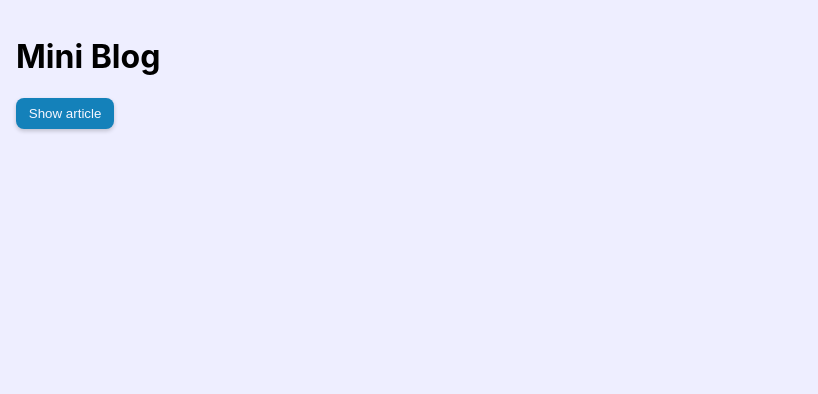
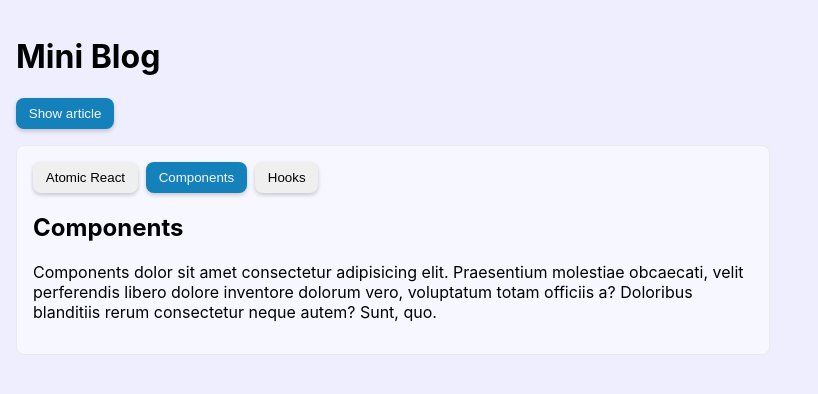
Before and after one commit to mvaldes/react-master-mini-blog, a React (Vite) app: page / in a window 1280 px wide. Shown: the top 394 px of the page, without its empty margins (0-818 px from the left). Built offline with nearby package versions, Linux system fonts and the light colour scheme.

Commit message:
add correction

```diff
--- a/src/App.jsx
+++ b/src/App.jsx
@@ -1,6 +1,34 @@
 import { useState } from 'react';
 import Button from './components/Button';
 import Article from './components/Article';
+import Tabs from './components/Tabs';
+
+const tabs = [
+	{
+		title: 'Atomic React',
+		content: <Article title="Atomic React">
+			<p>
+				Atomic React dolor sit amet consectetur adipisicing elit. Praesentium molestiae obcaecati, velit perferendis libero dolore inventore dolorum vero, voluptatum totam officiis a? Doloribus blanditiis rerum consectetur neque autem? Sunt, quo.
+			</p>
+		</Article>,
+	},
+	{
+		title: 'Components',
+		content: <Article title="Components">
+			<p>
+				Components dolor sit amet consectetur adipisicing elit. Praesentium molestiae obcaecati, velit perferendis libero dolore inventore dolorum vero, voluptatum totam officiis a? Doloribus blanditiis rerum consectetur neque autem? Sunt, quo.
+			</p>
+		</Article>,
+	},
+	{
+		title: 'Hooks',
+		content: <Article title="Hooks">
+			<p>
+				Hooks dolor sit amet consectetur adipisicing elit. Praesentium molestiae obcaecati, velit perferendis libero dolore inventore dolorum vero, voluptatum totam officiis a? Doloribus blanditiis rerum consectetur neque autem? Sunt, quo.
+			</p>
+		</Article>,
+	},
+];
 
 const App = () => {
   const [ isArticleDisplayed, setIsArticleDisplayed ] = useState(false);
@@ -27,6 +55,9 @@ const App = () => {
 				</p>
 			</Article>
 		}
+		{
+			<Tabs defaultActiveTab={ 1 } tabs={ tabs } />
+		}
 	</>
   );
 };
--- a/src/components/Button.jsx
+++ b/src/components/Button.jsx
@@ -1,4 +1,4 @@
-const variants = [ 'primary', 'danger', 'warning', 'success' ];
+const variants = [ 'primary', 'danger', 'warning', 'success', 'light' ];
 
 const Button = ({ variant = 'primary', children, ...rest }) => {
 
--- /dev/null
+++ b/src/components/TabButton.jsx
@@ -0,0 +1,7 @@
+import Button from './Button';
+
+const TabButton = ({ isActive = false, children, ...rest }) => {
+	return <Button variant={ isActive ? 'primary' : 'light' } { ...rest }>{ children }</Button>;
+};
+
+export default TabButton;
--- /dev/null
+++ b/src/components/Tabs.jsx
@@ -0,0 +1,26 @@
+import { useState } from 'react';
+import TabButton from './TabButton';
+
+const Tabs = ({ defaultActiveTab, tabs }) => {
+
+	const [ activeTab, setActiveTab ] = useState(defaultActiveTab);
+	const [ currentTabContent, setCurrentTabContent ] = useState(tabs[defaultActiveTab].content);
+
+	const handleChangeTab = (tabIndex) => () => {
+		setActiveTab(tabIndex);
+		setCurrentTabContent(tabs[tabIndex].content);
+	};
+
+	return (
+		<div className="tabs-container">
+			<div className="tabs-buttons-container">
+				{
+					tabs.map(({ title }, index) => <TabButton key={ index } isActive={ index === activeTab } onClick={ handleChangeTab(index) }>{ title }</TabButton>)
+				}
+			</div>
+			{ currentTabContent }
+		</div>
+	);
+};
+
+export default Tabs;
--- a/src/index.css
+++ b/src/index.css
@@ -58,3 +58,25 @@ body {
 	color: var(--white);
 	background-color: var(--success);
 }
+
+.btn-light {
+	color: var(--secondary);
+	background-color: var(--light);
+}
+
+/* Tabs */
+
+.tabs-container {
+	border-radius: 0.5rem;
+	border: 1px solid #eaeaea;
+	background-color: var(--white);
+	padding: 1rem;
+	margin: 1rem 0;
+	max-width: 720px;
+}
+
+.tabs-buttons-container {
+	display: flex;
+	gap: 0.5rem;
+	margin-bottom: 1rem;
+}
```
